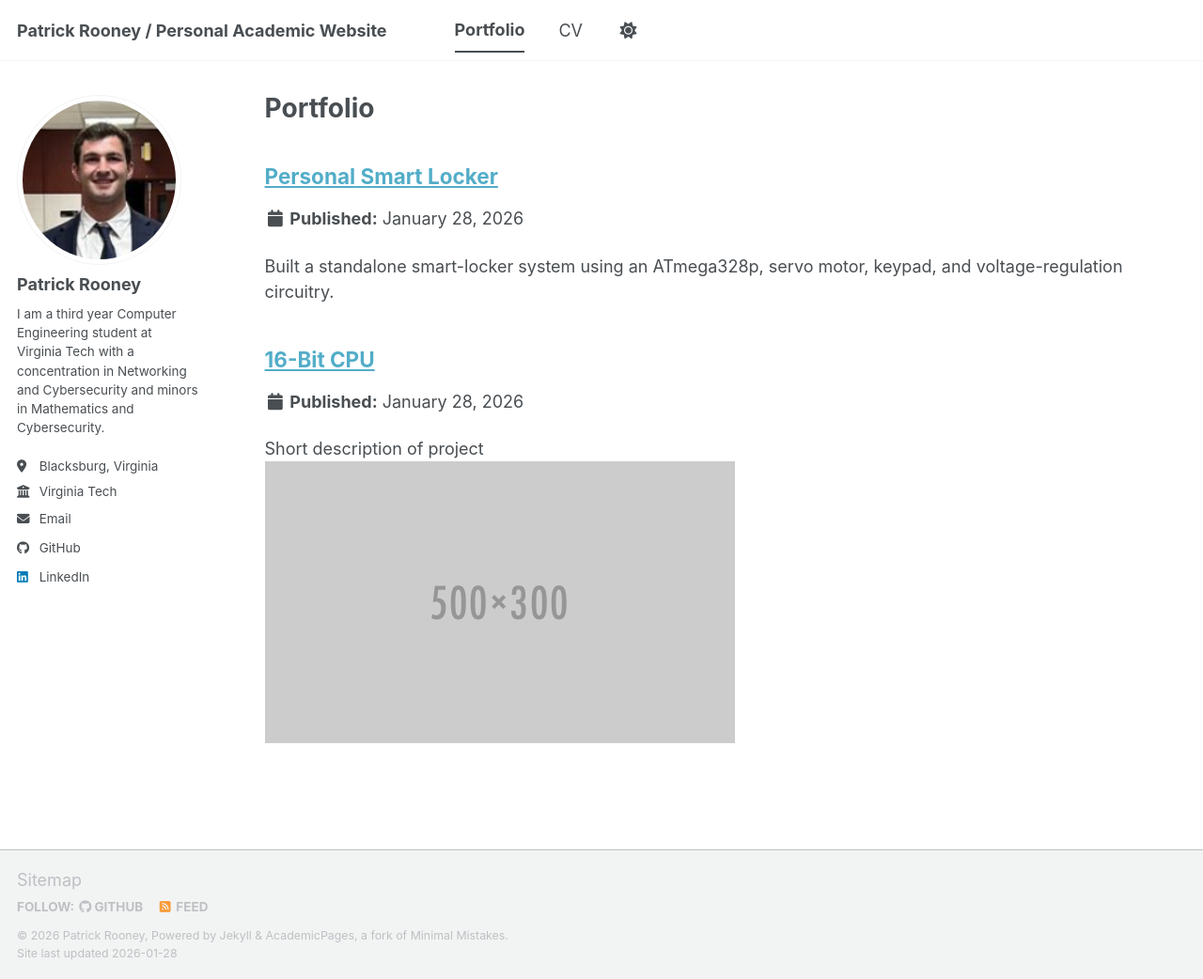
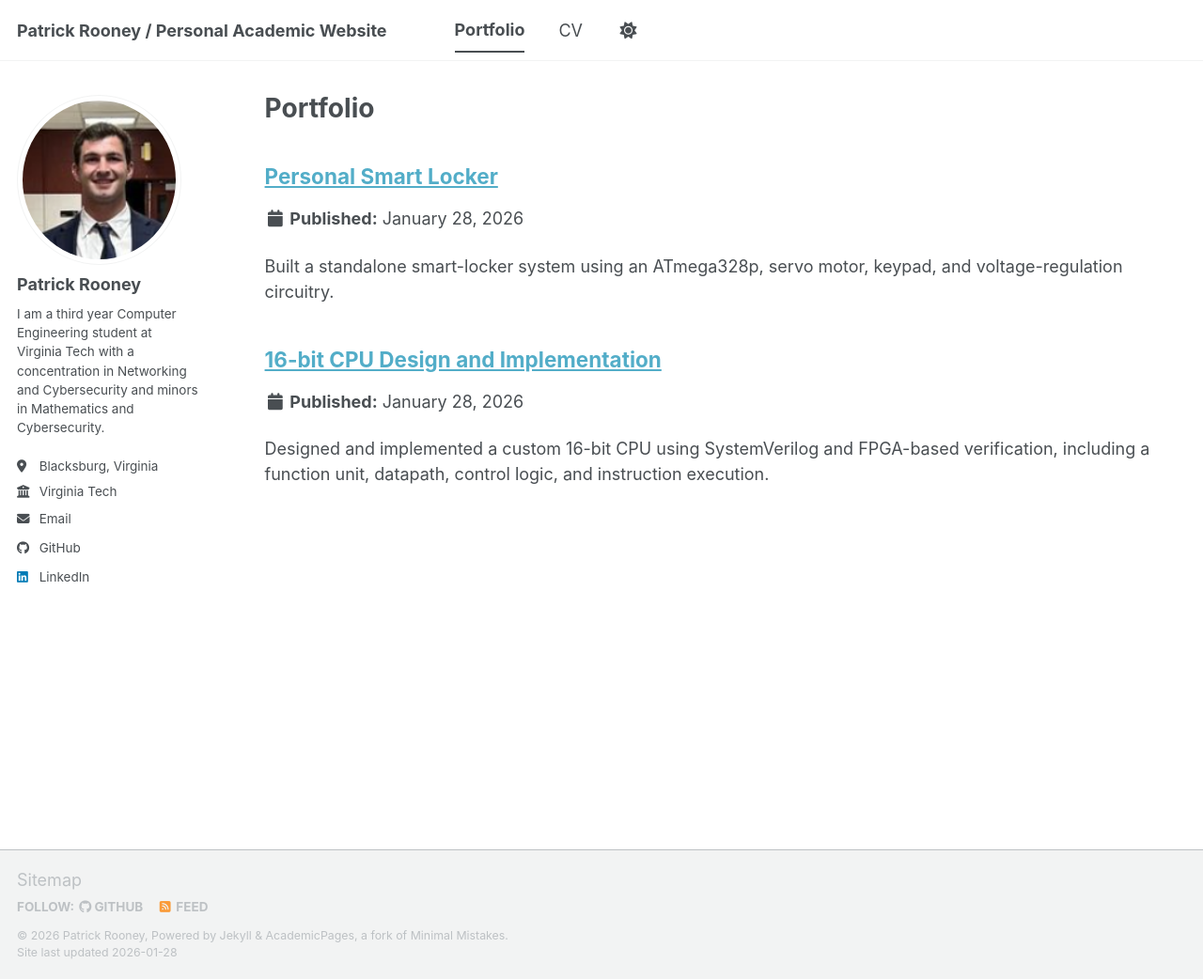
Before and after one commit to patrickrooney25/patrickrooney25.github.io, a Jekyll site: the page built from _pages/portfolio.html, in a window 1280 px wide and 1042 px high. Shown: the whole window at 94% size. Built offline with Jekyll 4.4.1, drawn with Linux system fonts in a browser that asks for light colours; a script bundle is joined from its source files by our own code; library files that are not in the unit come from our copies; some of the changed lines change nothing that is shown.

Commit message:
Added portfolio item 2

```diff
--- a/_portfolio/portfolio-2.html
+++ b/_portfolio/portfolio-2.html
@@ -1,7 +1,100 @@
 ---
-title: "16-Bit CPU"
-excerpt: "Short description of project <br/><img src='/images/500x300.png'>"
+title: "16-bit CPU Design and Implementation"
 collection: portfolio
+permalink: /portfolio/16-bit-cpu/
+excerpt: "Designed and implemented a custom 16-bit CPU using SystemVerilog and FPGA-based verification, including a function unit, datapath, control logic, and instruction execution."
 ---
 
-This is an item in your portfolio. It can be have images or nice text. If you name the file .md, it will be parsed as markdown. If you name the file .html, it will be parsed as HTML.
+## Project Overview
+
+This project involved the design, implementation, and verification of a custom 16-bit CPU using SystemVerilog and FPGA-based simulation tools. The processor architecture includes a function unit, arithmetic and logic blocks, a bus system, control logic, and instruction memory.
+
+Across multiple learning experiences, the CPU was incrementally developed to support a growing instruction set, opcode decoding, datapath control, and branching functionality. Design decisions prioritized correctness, efficient hardware utilization, and compliance with strict structural Verilog constraints.
+
+Key technical aspects of the project include:
+- Structural and permitted dataflow SystemVerilog design
+- 16-bit arithmetic and logic operations
+- Opcode-based instruction decoding
+- Datapath and control unit integration
+- FPGA simulation and waveform-based verification
+- Transistor count and propagation delay analysis
+
+---
+
+## Report 1: Learning Experience C.3 (LEC3)
+
+This report documents the initial development of the 16-bit function unit, including arithmetic, logic, shift operations, and early performance analysis. It establishes the core computational capabilities used throughout the remainder of the CPU design.
+
+<iframe
+  src="/files/LEC3Report.pdf"
+  width="100%"
+  height="900px"
+  style="border: none;"
+>
+</iframe>
+
+<p>
+  <a href="/files/LEC3Report.pdf" target="_blank">
+    Download LEC3 Report (PDF)
+  </a>
+</p>
+
+---
+
+## Report 2: Learning Experience F.1 (LEF1)
+
+This report expands the function unit to fully support 16-bit operands, introduces design refinements, and evaluates the implementation in terms of transistor count and propagation delay. The finalized function unit architecture is established here.
+
+<iframe
+  src="/files/LEF1Report.pdf"
+  width="100%"
+  height="900px"
+  style="border: none;"
+>
+</iframe>
+
+<p>
+  <a href="/files/LEF1Report.pdf" target="_blank">
+    Download LEF1 Report (PDF)
+  </a>
+</p>
+
+---
+
+## Report 3: Learning Experience F.2 (LEF2)
+
+This report integrates the function unit into a complete CPU datapath. Instruction memory, opcode decoding, and control logic are introduced to enable program execution. Design decisions related to opcode encoding and decoder modification are discussed in detail.
+
+<iframe
+  src="/files/LEF2Report.pdf"
+  width="100%"
+  height="900px"
+  style="border: none;"
+>
+</iframe>
+
+<p>
+  <a href="/files/LEF2Report.pdf" target="_blank">
+    Download LEF2 Report (PDF)
+  </a>
+</p>
+
+---
+
+## Report 4: Learning Experience F.3 (LEF3)
+
+This final report adds branching functionality to the CPU, including branch offset computation and program counter control. The completed processor is evaluated through annotated simulations demonstrating correct execution of branch-on-non-negative instructions.
+
+<iframe
+  src="/files/LEF3Report.pdf"
+  width="100%"
+  height="900px"
+  style="border: none;"
+>
+</iframe>
+
+<p>
+  <a href="/files/LEF3Report.pdf" target="_blank">
+    Download LEF3 Report (PDF)
+  </a>
+</p>
```
Also changed, not shown: 4 other files.
